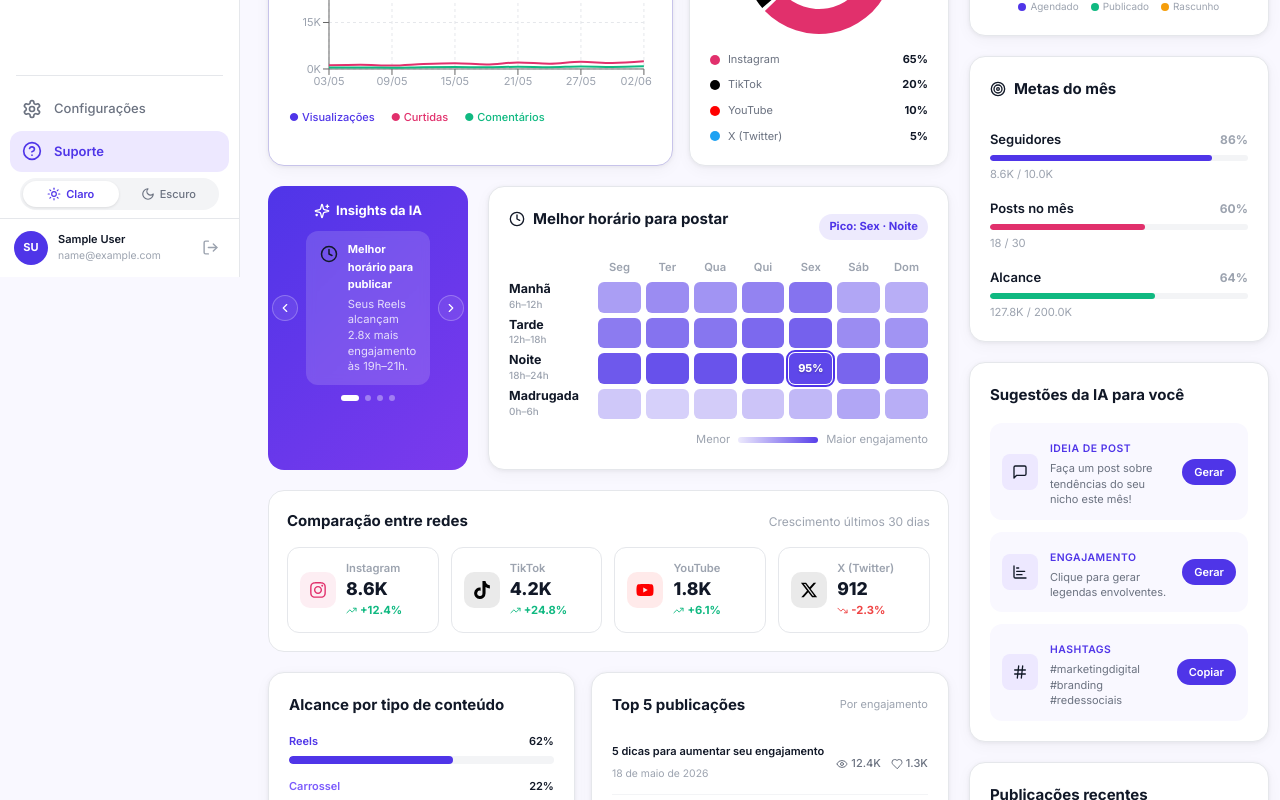
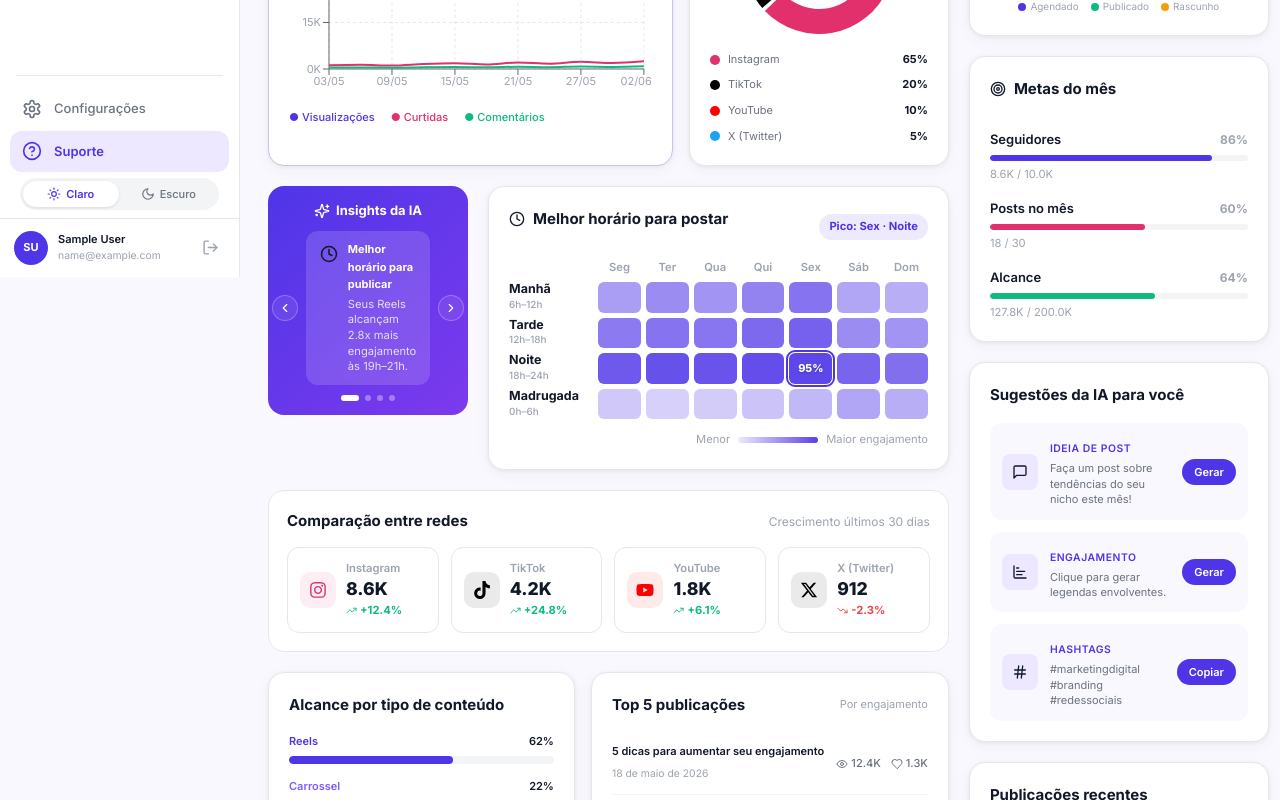
Before and after one commit to brenosemfreio/tcc, a React (Vite) app: page /dashboard in a window 1280 px wide. Shown: the part 523-1323 px from the top of the page. Built offline with nearby package versions, Linux system fonts and the light colour scheme; sample sign-in values are in the browser's storage.

Commit message:
chore: auto sync [Claude]

```diff
--- a/src/pages/Dashboard/Home/DashboardHome.css
+++ b/src/pages/Dashboard/Home/DashboardHome.css
@@ -96,7 +96,7 @@
   min-height: 110px;
   display: flex;
   align-items: center;
-  justify-content: center;
+  justify-content: flex-start;
   transition: all var(--transition-base);
 }
 .kpi-card:hover { box-shadow: var(--shadow-card-hover); transform: translateY(-2px); }
@@ -645,7 +645,7 @@
    ══════════════════════════════════════════════════════════ */
 
 /* Linhas auxiliares com 2 colunas iguais */
-.dash-home__row { display: grid; gap: 20px; align-items: stretch; }
+.dash-home__row { display: grid; gap: 20px; align-items: start; }
 .dash-home__row--2 { grid-template-columns: 1fr 1fr; }
 
 /* Empty state genérico nos cards */
```
